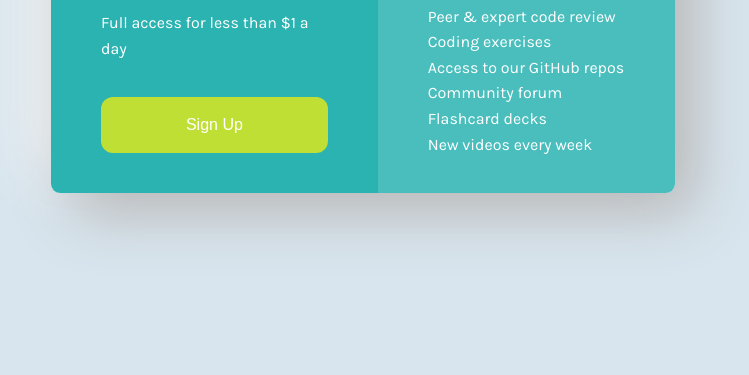
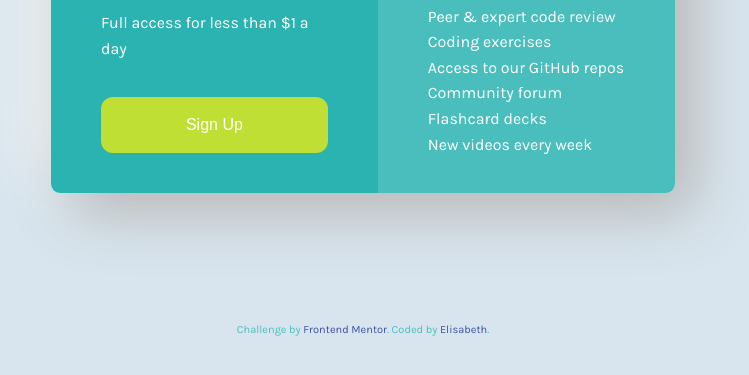
Before and after one commit to ethvalera/CSS-Grid-Component, a plain HTML site: page index.html in a window 1280 px wide. Shown: the part 535-910 px from the top of the page, without its empty margins (277-1026 px from the left). Before the commit the page ends 864 px from the top, so only its background shows below. Drawn offline with Linux system fonts and the light colour scheme.

Commit message:
footer added

```diff
--- a/index.html
+++ b/index.html
@@ -33,5 +33,13 @@
         New videos every week</p>
     </div>
   </div>
+  <footer>
+    <p class="attribution">
+      Challenge by
+      <a href="https://www.frontendmentor.io?ref=challenge" target="_blank"
+        >Frontend Mentor</a
+      >. Coded by <a href="#">Elisabeth</a>.
+    </p>
+  </footer>
 </body>
 </html>
--- a/style.css
+++ b/style.css
@@ -116,6 +116,22 @@ header p {
     margin-top: 0;
 }
 
+/* Footer */
+footer {
+    margin-top: 10vw;
+}
+
+.attribution {
+    font-size: 11px;
+    text-align: center;
+    color: var(--cyan);
+  }
+
+.attribution a {
+    color: hsl(228, 45%, 44%);
+    text-decoration: none;
+}
+
 /* Media Queries */
 @media(max-width: 1000px) {
     .wrapper {
```
